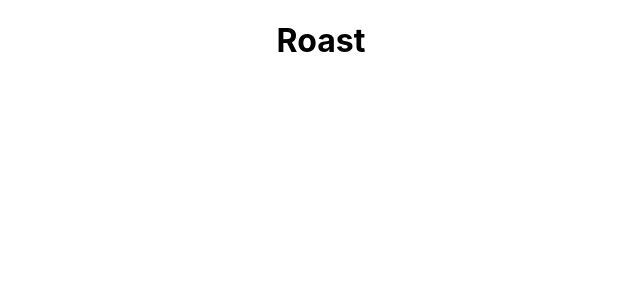
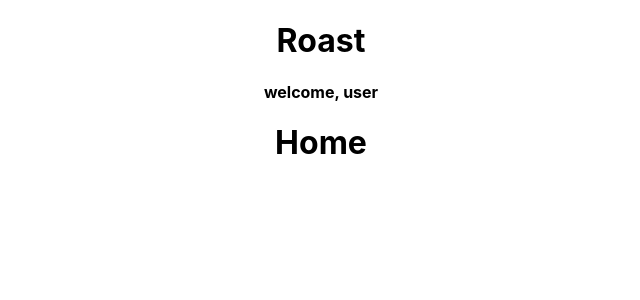
Before and after one commit to lancehsimmons/Roast, a React (Create React App) app in the folder client/: page / in a window 1280 px wide. Shown: the top 300 px of the page, without its empty margins (319-959 px from the left). Built offline with nearby package versions, Linux system fonts and the light colour scheme.

Commit message:
home and sign-up rendering through layout switch and routes

```diff
--- a/client/src/App.js
+++ b/client/src/App.js
@@ -1,9 +1,23 @@
 import './App.css';
+import { Route, Switch } from 'react-router-dom'
+
+import Layout from './components/Layout'
+import Home from './screens/Home'
+import SignUp from './screens/SignUp'
 
 function App() {
   return (
     <div className="App">
-      <h1>Roast</h1>
+      <Layout>
+      <Switch>
+          <Route path='/sign-up'>
+            <SignUp />
+          </Route>
+          <Route path='/'>
+            <Home />
+          </Route>
+        </Switch>
+      </Layout>
     </div>
   );
 }
--- a/client/src/components/Layout.jsx
+++ b/client/src/components/Layout.jsx
@@ -1,9 +1,11 @@
 import React from 'react'
 
-export default function Layout() {
+export default function Layout({children}) {
   return (
     <div>
       <h1>Roast</h1>
+      <h4>welcome, user</h4>
+      {children}
     </div>
   )
 }
--- /dev/null
+++ b/client/src/screens/Home.jsx
@@ -0,0 +1,9 @@
+import React from 'react'
+
+export default function Home() {
+  return (
+    <div>
+      <h1>Home</h1>
+    </div>
+  )
+}
--- /dev/null
+++ b/client/src/screens/SignUp.jsx
@@ -0,0 +1,9 @@
+import React from 'react'
+
+export default function SignUp() {
+  return (
+    <div>
+      <h4>sign up</h4>
+    </div>
+  )
+}
```
